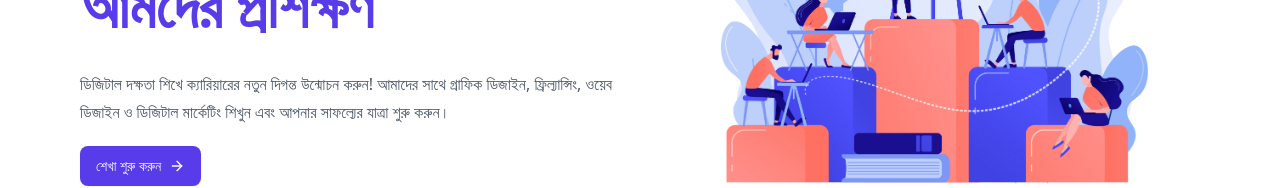
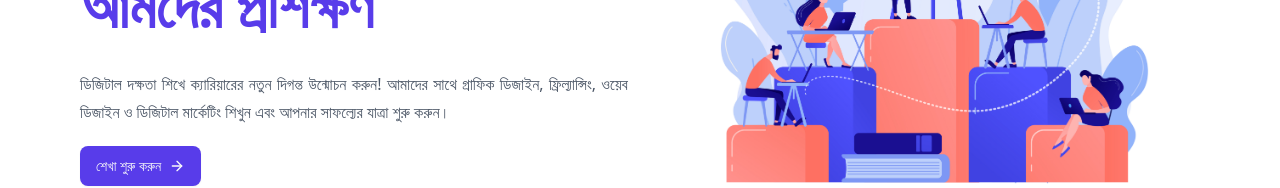
Before and after one commit to TamimAhmedCD/Khalil-Computer, a Next.js app: page / in a window 1280 px wide. Shown: the part 283-471 px from the top of the page. Built offline with nearby package versions, Linux system fonts and the light colour scheme; a web font is replaced by a local one.

Commit message:
Design Correction

```diff
--- a/components/Home/Banner.jsx
+++ b/components/Home/Banner.jsx
@@ -11,7 +11,7 @@ export default function Banner() {
           আপনার স্বপ্ন বাস্তব করবে{" "}
           <span className="text-primary-600">আমদের প্রশিক্ষণ</span>
         </h1>
-        <p className="text-gray-600 leading-7 my-5">
+        <p className="text-gray-600 leading-7 my-5 text-justify">
           ডিজিটাল দক্ষতা শিখে ক্যারিয়ারের নতুন দিগন্ত উন্মোচন করুন! আমাদের সাথে
           গ্রাফিক ডিজাইন, ফ্রিল্যান্সিং, ওয়েব ডিজাইন ও ডিজিটাল মার্কেটিং শিখুন
           এবং আপনার সাফল্যের যাত্রা শুরু করুন।
--- a/components/Home/WhyChooseUs.jsx
+++ b/components/Home/WhyChooseUs.jsx
@@ -52,7 +52,7 @@ export default function WhyChooseUsSection() {
           {/* Image Side (Left on desktop) */}
 
           {/* Image */}
-          <div className="w-1/2">
+          <div className="md:w-1/2">
             <Image
               src="/whyChooseUs.jpg"
               alt="Why Choose Us"
@@ -63,7 +63,7 @@ export default function WhyChooseUsSection() {
           </div>
 
           {/* Content Side (Right on desktop) */}
-          <div className="w-1/2">
+          <div className="md:w-1/2">
             <div className="mb-6">
               <h3 className="text-2xl font-medium text-primary-600 flex items-center gap-2 mb-6 font-hind-siliguri">
                 <span>আমাদের সুবিধাসমূহ</span>
```
Lines whose indentation alone changed are shown as unchanged.
